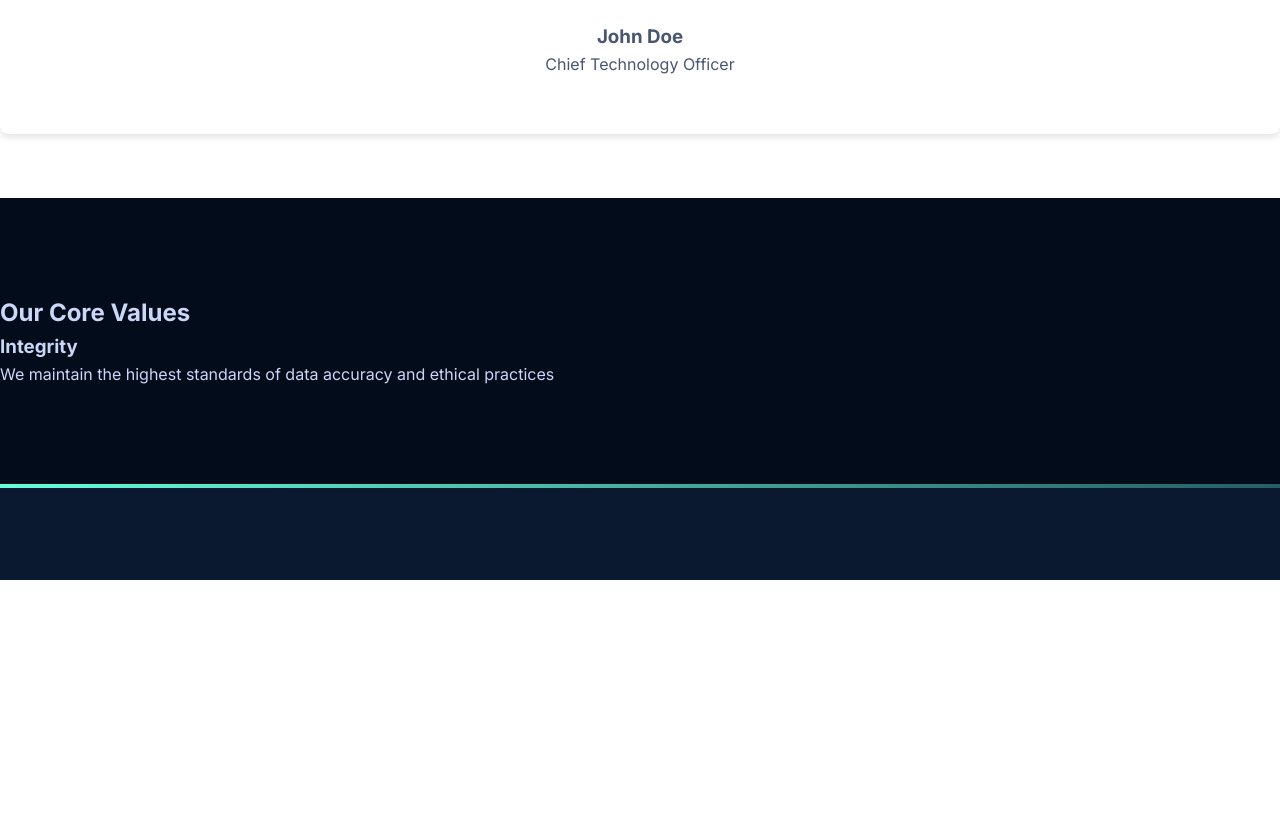
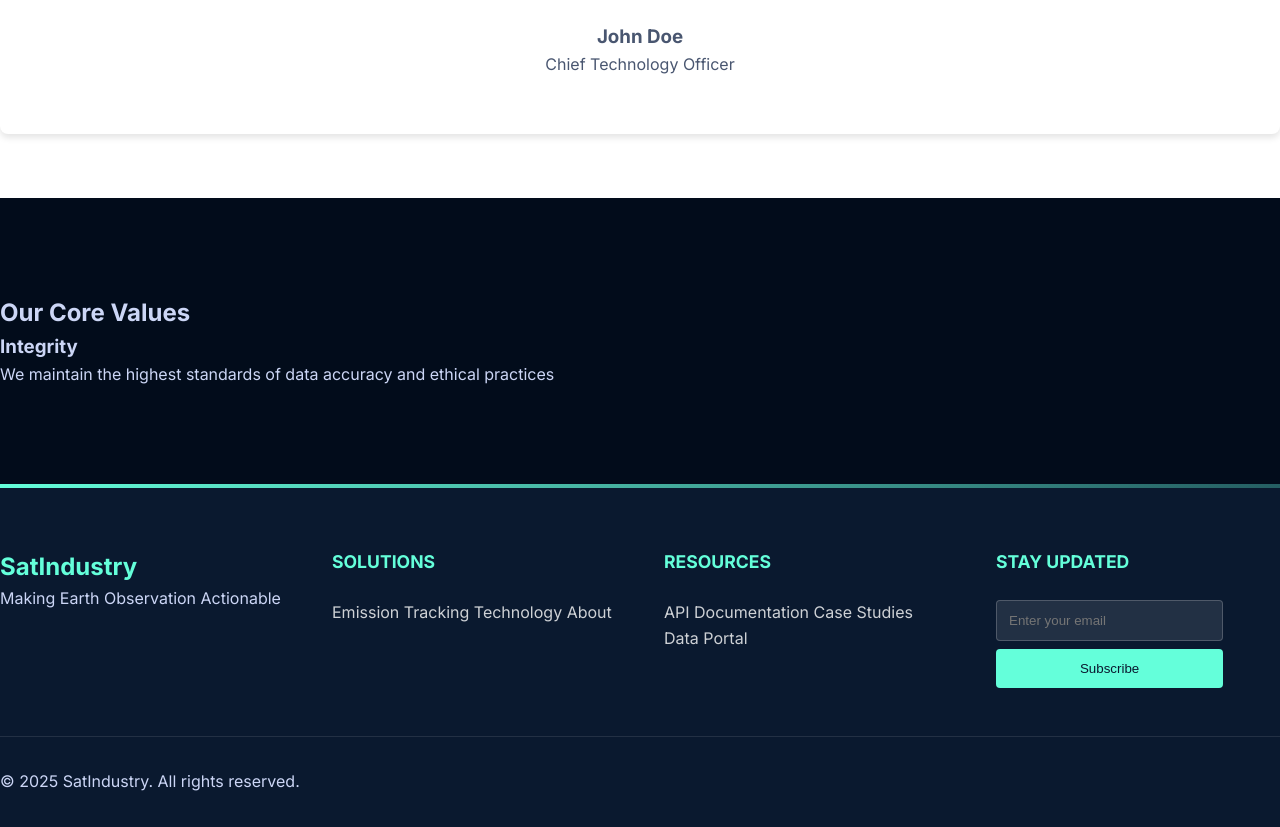
Before and after one commit to tarush10000/SatIndustry, a Django app: template mainapp/templates/mainapp/about.html in a window 1280 px wide. Shown: the part 1180-2007 px from the top of the page. Before the commit the page ends 1760 px from the top, so only its background shows below. Run offline with Django 5.2, Linux system fonts and the light colour scheme; the template is opened without the code that fills it, so the values that code supplies are empty.

Commit message:
Minor changes

```diff
--- a/mainapp/static/mainapp/css/index.css
+++ b/mainapp/static/mainapp/css/index.css
@@ -882,3 +882,49 @@ section {
         flex-direction: column;
     }
 }
+
+
+/* Custom Scrollbar */
+::-webkit-scrollbar {
+    width: 8px;  /* Vertical scrollbar width */
+    height: 8px; /* Horizontal scrollbar height */
+}
+
+::-webkit-scrollbar-track {
+    background: rgba(10, 25, 47, 0.1);
+    border-radius: 4px;
+}
+
+::-webkit-scrollbar-thumb {
+    background: var(--primary-color);
+    border-radius: 4px;
+    border: 2px solid transparent;
+    background-clip: content-box;
+}
+
+::-webkit-scrollbar-thumb:hover {
+    background: var(--secondary-color);
+}
+
+/* For Firefox */
+* {
+    scrollbar-width: thin;
+    scrollbar-color: var(--primary-color) rgba(10, 25, 47, 0.1);
+}
+
+/* Optional: Scrollbar corner styling */
+::-webkit-scrollbar-corner {
+    background: rgba(10, 25, 47, 0.1);
+}
+
+/* For elements with overflow */
+.scroll-container {
+    scrollbar-width: thin;
+    scrollbar-color: var(--primary-color) rgba(10, 25, 47, 0.1);
+    overflow: auto;
+}
+
+/* Optional: Thin scrollbar for textareas */
+textarea::-webkit-scrollbar {
+    width: 4px;
+}
--- a/mainapp/templates/mainapp/about.html
+++ b/mainapp/templates/mainapp/about.html
@@ -20,7 +20,7 @@
                 <li><a href="{% url 'home' %}#solution">Solution</a></li>
                 <li><a href="{% url 'home' %}#technology">Technology</a></li>
                 <li><a href="{% url 'about' %}" class="active">About</a></li>
-                <li><a href="{% url 'data_search' %}" class="cta-button">Data Portal</a></li>
+                <li><a href="{% url 'data_search' %}">Data Portal</a></li>
             </ul>
         </div>
     </nav>
@@ -98,9 +98,53 @@
         </div>
     </section>
 
-    <!-- Footer -->
+    {% comment %} Footer Section {% endcomment %}
     <footer class="footer">
-        <!-- Same footer as home.html -->
+        <div class="container">
+            <div class="footer-content">
+                <!-- Brand Section -->
+                <div class="footer-brand">
+                    {% comment %} <img src="{% static 'images/logo-white.svg' %}" alt="SatIndustry Logo"> {% endcomment %}
+                    <span class="logo">SatIndustry</span>
+                    <p>Making Earth Observation Actionable</p>
+                </div>
+
+                <!-- Quick Links -->
+                <div class="link-group">
+                    <h4>Solutions</h4>
+                    <a href="#solution">Emission Tracking</a>
+                    <a href="#technology">Technology</a>
+                    <a href="#about">About</a>
+                </div>
+
+                <!-- Resources -->
+                <div class="link-group">
+                    <h4>Resources</h4>
+                    <a href="#">API Documentation</a>
+                    <a href="#">Case Studies</a>
+                    <a href="{% url 'data_search' %}">Data Portal</a>
+                </div>
+
+                <!-- Newsletter -->
+                <div class="link-group">
+                    <h4>Stay Updated</h4>
+                    <form class="newsletter-form">
+                        <input type="email" placeholder="Enter your email">
+                        <button type="submit">Subscribe</button>
+                    </form>
+                </div>
+            </div>
+
+            <!-- Footer Bottom -->
+            <div class="footer-bottom">
+                <p>© 2025 SatIndustry. All rights reserved.</p>
+                <div class="social-links">
+                    <a href="#"><i class="fab fa-twitter"></i></a>
+                    <a href="#"><i class="fab fa-linkedin"></i></a>
+                    <a href="#"><i class="fab fa-github"></i></a>
+                </div>
+            </div>
+        </div>
     </footer>
 
     <script src="{% static 'js/app.js' %}"></script>
--- a/mainapp/templates/mainapp/home.html
+++ b/mainapp/templates/mainapp/home.html
@@ -225,7 +225,7 @@
 
             <!-- Footer Bottom -->
             <div class="footer-bottom">
-                <p>© 2023 SatIndustry. All rights reserved.</p>
+                <p>© 2025 SatIndustry. All rights reserved.</p>
                 <div class="social-links">
                     <a href="#"><i class="fab fa-twitter"></i></a>
                     <a href="#"><i class="fab fa-linkedin"></i></a>
```
Also changed, not shown: mainapp/templates/mainapp/report.html (+46 -2 lines).
